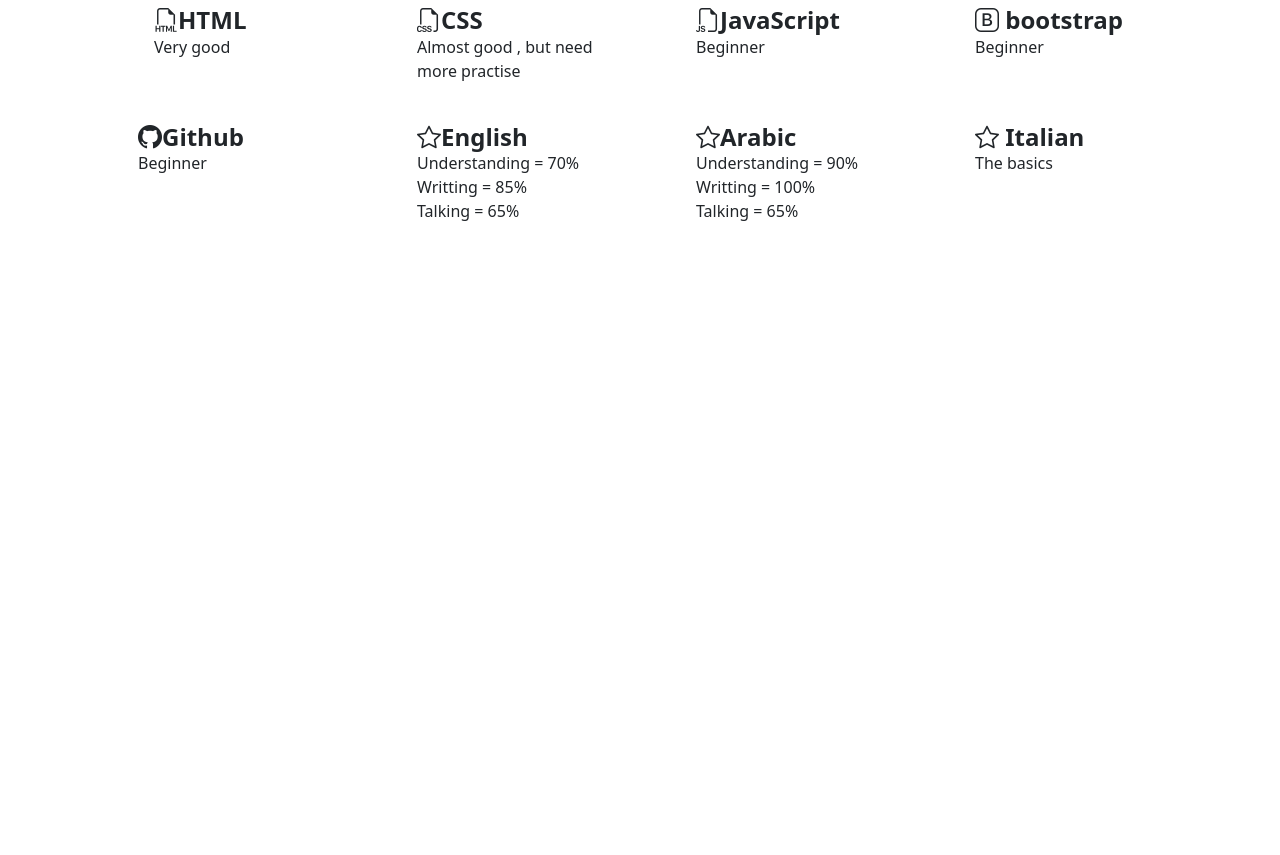
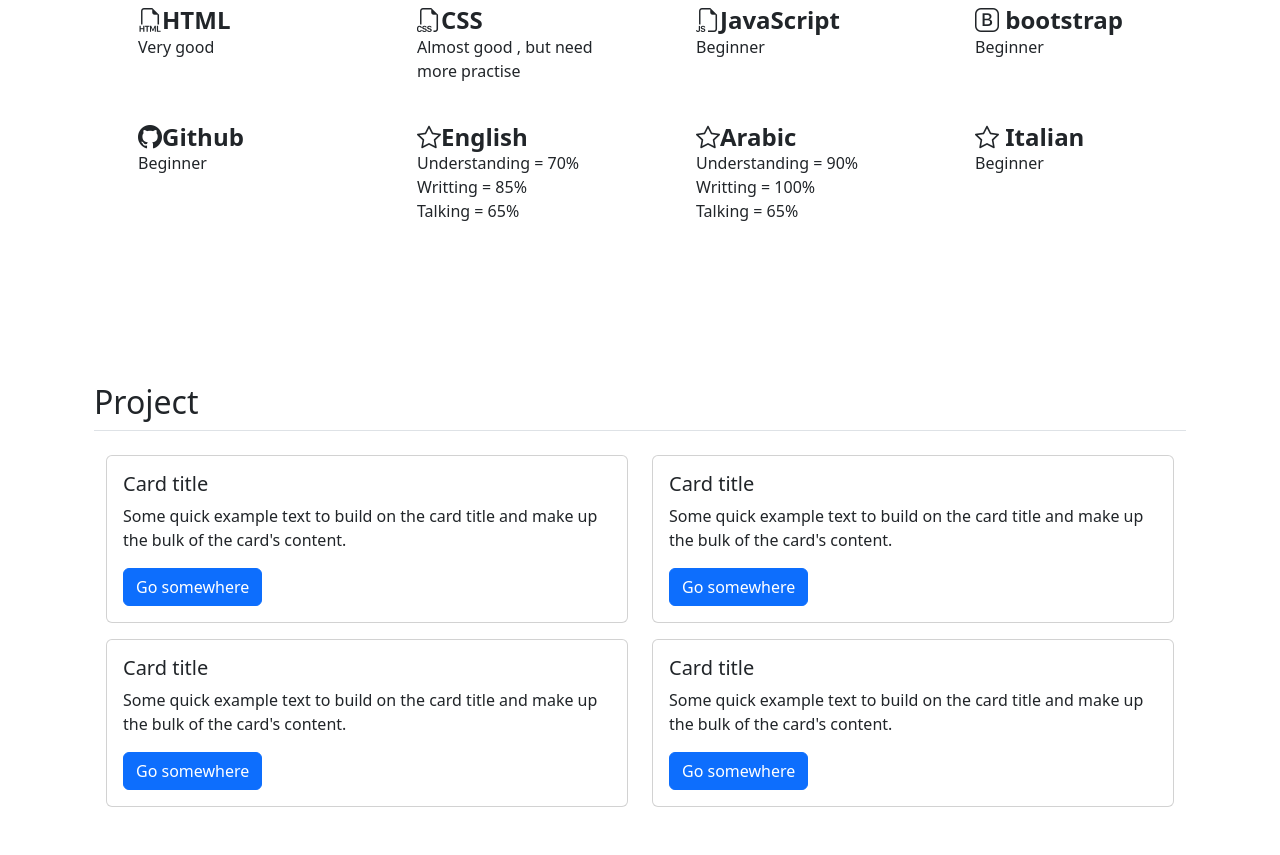
Before and after one commit to jihadrekani/22-6-repo, a plain HTML site: page index.html in a window 1280 px wide. Shown: the part 801-1656 px from the top of the page. Before the commit the page ends 1136 px from the top, so only its background shows below. Drawn offline with nearby package versions, Linux system fonts and the light colour scheme.

Commit message:
add project section

```diff
--- a/index.html
+++ b/index.html
@@ -1,16 +1,19 @@
 <!DOCTYPE html>
 <html lang="en">
+
 <head>
     <meta charset="UTF-8">
     <meta http-equiv="X-UA-Compatible" content="IE=edge">
     <meta name="viewport" content="width=device-width, initial-scale=1.0">
     <title>Document</title>
     <link rel="stylesheet" href="master.css">
-    <link href="https://cdn.jsdelivr.net/npm/bootstrap@5.2.0-beta1/dist/css/bootstrap.min.css" rel="stylesheet" integrity="sha384-0evHe/X+R7YkIZDRvuzKMRqM+OrBnVFBL6DOitfPri4tjfHxaWutUpFmBp4vmVor" crossorigin="anonymous">
+    <link href="https://cdn.jsdelivr.net/npm/bootstrap@5.2.0-beta1/dist/css/bootstrap.min.css" rel="stylesheet"
+        integrity="sha384-0evHe/X+R7YkIZDRvuzKMRqM+OrBnVFBL6DOitfPri4tjfHxaWutUpFmBp4vmVor" crossorigin="anonymous">
     <script src="	https://cdn.jsdelivr.net/npm/bootstrap@5.2.0-beta1/dist/js/bootstrap.bundle.min.js"></script>
     <link rel="stylesheet" href="https://cdn.jsdelivr.net/npm/bootstrap-icons@1.8.3/font/bootstrap-icons.css">
 
 </head>
+
 <body>
     <!-- start header -->
 
@@ -19,7 +22,9 @@
         <div class="container">
             <div class="d-flex flex-wrap align-items-center justify-content-center justify-content-lg-start">
                 <a href="/" class="d-flex align-items-center mb-2 mb-lg-0 text-white text-decoration-none">
-              <svg class="bi me-2" width="40" height="32" role="img" aria-label="Bootstrap"><use xlink:href="#bootstrap"></use></svg>
+                    <svg class="bi me-2" width="40" height="32" role="img" aria-label="Bootstrap">
+                        <use xlink:href="#bootstrap"></use>
+                    </svg>
                 </a>
 
                 <ul class="nav col-12 col-lg-auto me-lg-auto mb-2 justify-content-center mb-md-0">
@@ -46,11 +51,13 @@
         <div class="container col-xxl-8 px-4 py-5">
             <div class="row flex-lg-row-reverse align-items-center g-5 py-5">
                 <div class="col-10 col-sm-8 col-lg-6">
-                <img  src="images/IMG_20201107_164529.jpg" class="d-block mx-lg-auto img-fluid" alt="Bootstrap Themes" width="700" height="500" loading="lazy">
+                    <img src="images/IMG_20201107_164529.jpg" class="d-block mx-lg-auto img-fluid"
+                        alt="Bootstrap Themes" width="700" height="500" loading="lazy">
                 </div>
                 <div class="col-lg-6">
                     <h1 class="display-5 fw-bold lh-1 mb-3">know about me ..</h1>
-                <p class="lead"> My name is Jihad i have 27 years old and i live in Duhok , i have a diploma at power electricity and i am in love with programing... </p>
+                    <p class="lead"> My name is Jihad i have 27 years old and i live in Duhok , i have a diploma at
+                        power electricity and i am in love with programing... </p>
                     <div class="d-grid gap-2 d-md-flex justify-content-md-start">
                         <button type="button" class="btn btn-danger btn-lg px-4 me-md-2">Personal info</button>
                         <button type="button" class="btn btn-outline-secondary btn-lg px-4">General info</button>
@@ -70,42 +77,54 @@
 
                 <div class="row row-cols-1 row-cols-sm-2 row-cols-md-3 row-cols-lg-4 g-4 py-5">
                     <div class="col d-flex align-items-start">
-            <svg class="bi text-muted flex-shrink-0 me-3" width="1.75em" height="1.75em"><use xlink:href="#bootstrap"></use></svg>
-            <div class="mx-3">
-               <h4 class="fw-bold mb-0  " > <i class="bi bi-filetype-html"></i>HTML</h4>
+                        <svg class="bi text-muted flex-shrink-0 me-3" width="1.75em" height="1.75em">
+                            <use xlink:href="#bootstrap"></use>
+                        </svg>
+                        <div>
+                            <h4 class="fw-bold mb-0  "> <i class="bi bi-filetype-html"></i>HTML</h4>
                             <p>Very good </p>
                         </div>
                     </div>
                     <div class="col d-flex align-items-start">
-            <svg class="bi text-muted flex-shrink-0 me-3" width="1.75em" height="1.75em"><use xlink:href="#cpu-fill"></use></svg>
+                        <svg class="bi text-muted flex-shrink-0 me-3" width="1.75em" height="1.75em">
+                            <use xlink:href="#cpu-fill"></use>
+                        </svg>
                         <div>
                             <h4 class="fw-bold mb-0 "><i class="bi bi-filetype-css"></i>CSS</h4>
-              <p> Almost good ,  but need more practise</p>
+                            <p> Almost good , but need more practise</p>
                         </div>
                     </div>
                     <div class="col d-flex align-items-start">
-            <svg class="bi text-muted flex-shrink-0 me-3" width="1.75em" height="1.75em"><use xlink:href="#calendar3"></use></svg>
+                        <svg class="bi text-muted flex-shrink-0 me-3" width="1.75em" height="1.75em">
+                            <use xlink:href="#calendar3"></use>
+                        </svg>
                         <div>
-              <h4 class="fw-bold mb-0  "><i class="bi bi-filetype-js"></i>JavaScript</h4>
+                            <h4 class="fw-bold mb-0 "><i class="bi bi-filetype-js"></i>JavaScript</h4>
                             <p> Beginner</p>
                         </div>
                     </div>
                     <div class="col d-flex align-items-start">
-            <svg class="bi text-muted flex-shrink-0 me-3" width="1.75em" height="1.75em"><use xlink:href="#tools"></use></svg>
+                        <svg class="bi text-muted flex-shrink-0 me-3" width="1.75em" height="1.75em">
+                            <use xlink:href="#tools"></use>
+                        </svg>
                         <div>
                             <h4 class="fw-bold mb-0 ml-3"><i class="bi bi-bootstrap"></i> bootstrap</h4>
                             <p> Beginner</p>
                         </div>
                     </div>
                     <div class="col d-flex align-items-start">
-            <svg class="bi text-muted flex-shrink-0 me-3" width="1.75em" height="1.75em"><use xlink:href="#geo-fill"></use></svg>
+                        <svg class="bi text-muted flex-shrink-0 me-3" width="1.75em" height="1.75em">
+                            <use xlink:href="#geo-fill"></use>
+                        </svg>
                         <div>
                             <h4 class="fw-bold mb-0 ml-3"><i class="bi bi-github"></i>Github</h4>
                             <p>Beginner</p>
                         </div>
                     </div>
                     <div class="col d-flex align-items-start">
-            <svg class="bi text-muted flex-shrink-0 me-3" width="1.75em" height="1.75em"><use xlink:href="#home"></use></svg>
+                        <svg class="bi text-muted flex-shrink-0 me-3" width="1.75em" height="1.75em">
+                            <use xlink:href="#home"></use>
+                        </svg>
                         <div>
                             <h4 class="fw-bold mb-0 ml-3"><i class="bi bi-star"></i>English</h4>
                             <p>Understanding = 70% <br>
@@ -114,17 +133,21 @@
                         </div>
                     </div>
                     <div class="col d-flex align-items-start">
-            <svg class="bi text-muted flex-shrink-0 me-3" width="1.75em" height="1.75em"><use xlink:href="#speedometer2"></use></svg>
+                        <svg class="bi text-muted flex-shrink-0 me-3" width="1.75em" height="1.75em">
+                            <use xlink:href="#speedometer2"></use>
+                        </svg>
                         <div>
                             <h4 class="fw-bold mb-0 ml-3"><i class="bi bi-star"></i>Arabic</h4>
                             <p>Understanding = 90% <br>Writting = 100% <br> Talking = 65%</p>
                         </div>
                     </div>
                     <div class="col d-flex align-items-start">
-            <svg class="bi text-muted flex-shrink-0 me-3" width="1.75em" height="1.75em"><use xlink:href="#toggles2"></use></svg>
+                        <svg class="bi text-muted flex-shrink-0 me-3" width="1.75em" height="1.75em">
+                            <use xlink:href="#toggles2"></use>
+                        </svg>
                         <div>
                             <h4 class="fw-bold mb-0 ml-3 "><i class="bi bi-star"></i> Italian</h4>
-              <p>The basics</p>
+                            <p>Beginner</p>
                         </div>
                     </div>
 
@@ -134,10 +157,71 @@
         </section>
         <!-- end skills section -->
 
+        <!-- start project section -->
+        <section id="section">
+
+            <div class="container px-4 py-5" id="icon-grid">
+
+                <h2 class="pb-2 border-bottom ">Project</h2>
+                <div class="container pt-3 ">
+                    <div class="row mb-3">
+                        <div class="col ">
+                            <div class="card" style="width: 100%;">
+                                <div class="card-body">
+                                    <h5 class="card-title">Card title</h5>
+                                    <p class="card-text">Some quick example text to build on the card title and make up
+                                        the bulk of the card's content.</p>
+                                    <a href="#" class="btn btn-primary ">Go somewhere</a>
+                                </div>
+                            </div>
+                        </div>
+                        <div class="col sm-1">
+                            <div class="card" style="width: 100%;">
+                                <div class="card-body">
+                                    <h5 class="card-title">Card title</h5>
+                                    <p class="card-text">Some quick example text to build on the card title and make up
+                                        the bulk of the card's content.</p>
+                                    <a href="#" class="btn btn-primary">Go somewhere</a>
+                                </div>
+                            </div>
+                        </div>
+                    </div>
+                    <div class="row">
+                        <div class="col ">
+                            <div class="card" style="width: 100%;">
+                                <div class="card-body">
+                                    <h5 class="card-title">Card title</h5>
+                                    <p class="card-text">Some quick example text to build on the card title and make up
+                                        the bulk of the card's content.</p>
+                                    <a href="#" class="btn btn-primary">Go somewhere</a>
+                                </div>
+                            </div>
+                        </div>
+                        <div class="col">
+                            <div class="card" style="width: 100%;">
+                                <div class="card-body">
+                                    <h5 class="card-title">Card title</h5>
+                                    <p class="card-text">Some quick example text to build on the card title and make up
+                                        the bulk of the card's content.</p>
+                                    <a href="#" class="btn btn-primary">Go somewhere</a>
+                                </div>
+                            </div>
+                        </div>
+                    </div>
+                </div>
+            </div>
+        </section>
+
+
+
+        <!-- end project section -->
+
+
 
 
 
 
 
 </body>
+
 </html>
```
Lines whose indentation alone changed are shown as unchanged.
